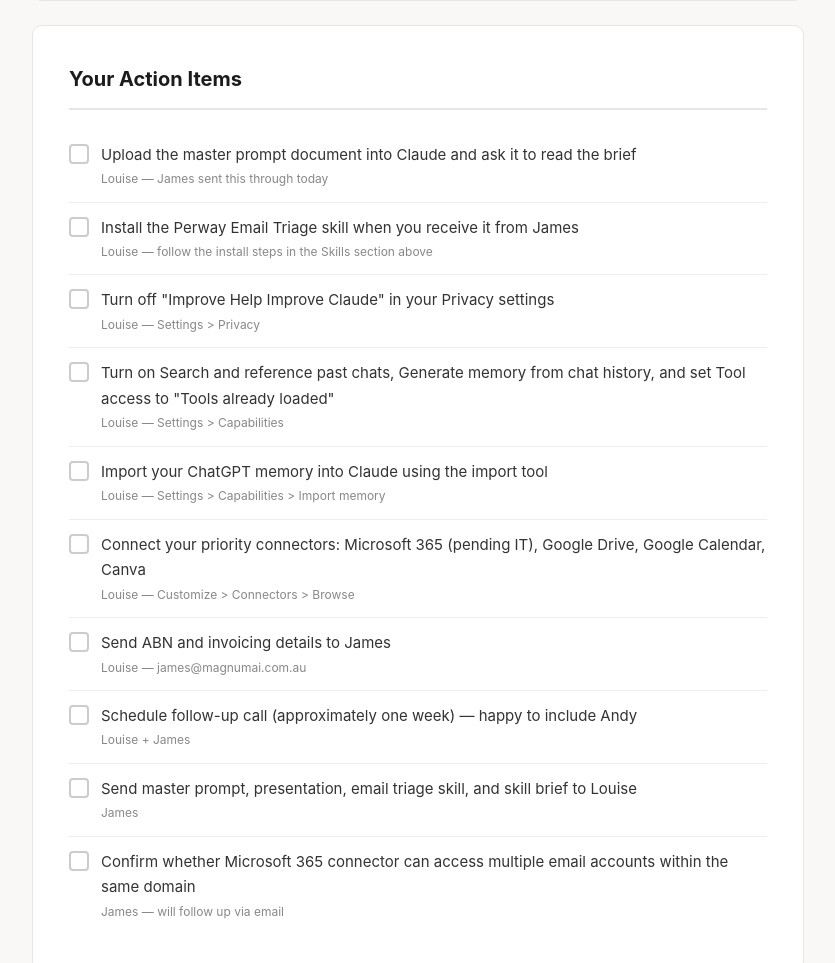
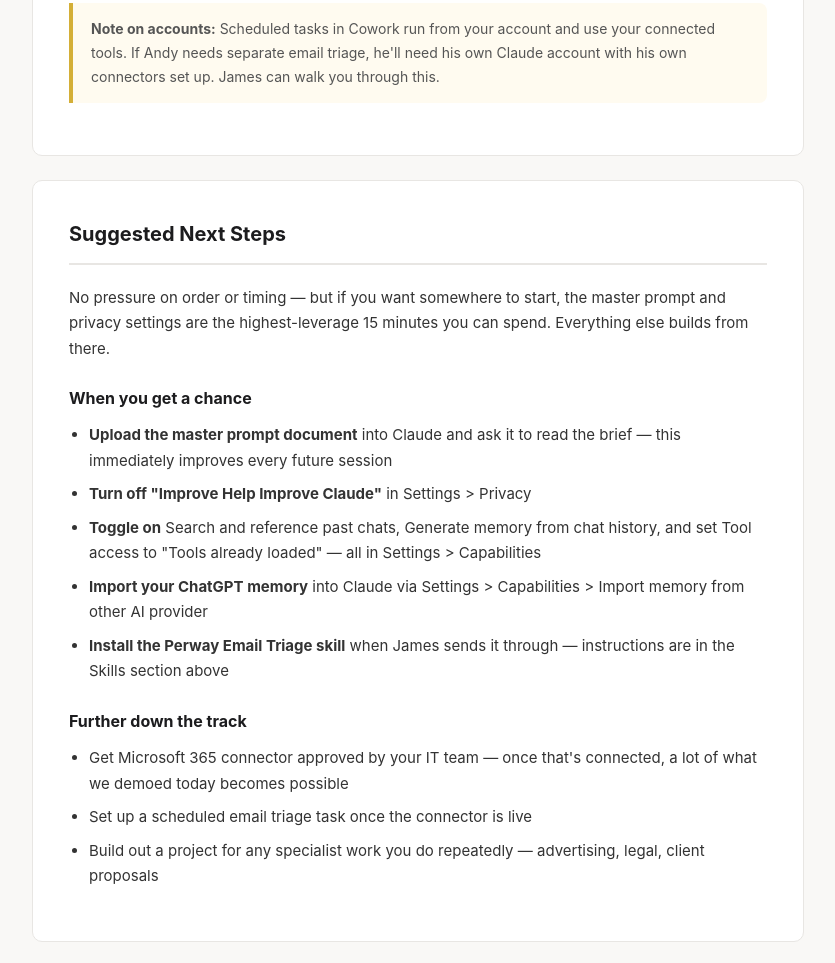
Before and after one commit to Webes77/magnum-guides, a plain HTML site: page clients/louise-kearns/2026-05-20-how-to-guide.html in a window 1280 px wide. Shown: the part 8508-9471 px from the top of the page, without its empty margins (222-1057 px from the left). Drawn offline with Linux system fonts and the light colour scheme.

Commit message:
Update guide — suggested next steps, connector commentary

```diff
--- a/clients/louise-kearns/2026-05-20-how-to-guide.html
+++ b/clients/louise-kearns/2026-05-20-how-to-guide.html
@@ -260,13 +260,10 @@
       <li>Claude cannot send emails directly — that requires a separate Make or Zapier automation (James can build this for you)</li>
     </ul>
 
-    <h3>Priority connectors to set up</h3>
-    <ul>
-      <li>Microsoft 365 (pending IT approval)</li>
-      <li>Google Calendar (if you use it)</li>
-      <li>Google Drive (if you use it)</li>
-      <li>Canva (if you use it for design)</li>
-    </ul>
+    <h3>Choosing your connectors</h3>
+    <p>Go through the connector list and only connect tools you actually use. There are hundreds available — most of them aren't relevant to you. A useful rule: if connecting it would save you a step you do daily, it earns its place.</p>
+    <p>A few worth knowing about: <strong>Microsoft 365</strong> gives Claude access to your emails, calendar, and files — the most useful one for a business like yours, but requires IT approval. <strong>Google Drive and Google Calendar</strong> are straightforward one-click connects if you use them. <strong>Canva</strong> lets Claude create and edit designs directly. <strong>Zapier and Make</strong> are for building automations — useful once you're comfortable with the basics, not essential on day one.</p>
+    <p>If you're unsure whether a connector is worth it, ask Claude: "I use [tool] for [task] — would connecting it actually help me?" It'll give you a straight answer.</p>
   </div>
 
   <!-- Scheduled Tasks -->
@@ -290,89 +287,26 @@
     </div>
   </div>
 
-  <!-- Action Items -->
+  <!-- Suggested Next Steps -->
   <div class="section">
-    <h2>Your Action Items</h2>
+    <h2>Suggested Next Steps</h2>
+    <p>No pressure on order or timing — but if you want somewhere to start, the master prompt and privacy settings are the highest-leverage 15 minutes you can spend. Everything else builds from there.</p>
 
-    <div class="action-item">
-      <div class="action-checkbox"></div>
-      <div>
-        <div class="action-label">Upload the master prompt document into Claude and ask it to read the brief</div>
-        <div class="action-who">Louise — James sent this through today</div>
-      </div>
-    </div>
+    <h3>When you get a chance</h3>
+    <ul>
+      <li><strong>Upload the master prompt document</strong> into Claude and ask it to read the brief — this immediately improves every future session</li>
+      <li><strong>Turn off "Improve Help Improve Claude"</strong> in Settings > Privacy</li>
+      <li><strong>Toggle on</strong> Search and reference past chats, Generate memory from chat history, and set Tool access to "Tools already loaded" — all in Settings > Capabilities</li>
+      <li><strong>Import your ChatGPT memory</strong> into Claude via Settings > Capabilities > Import memory from other AI provider</li>
+      <li><strong>Install the Perway Email Triage skill</strong> when James sends it through — instructions are in the Skills section above</li>
+    </ul>
 
-    <div class="action-item">
-      <div class="action-checkbox"></div>
-      <div>
-        <div class="action-label">Install the Perway Email Triage skill when you receive it from James</div>
-        <div class="action-who">Louise — follow the install steps in the Skills section above</div>
-      </div>
-    </div>
-
-    <div class="action-item">
-      <div class="action-checkbox"></div>
-      <div>
-        <div class="action-label">Turn off "Improve Help Improve Claude" in your Privacy settings</div>
-        <div class="action-who">Louise — Settings > Privacy</div>
-      </div>
-    </div>
-
-    <div class="action-item">
-      <div class="action-checkbox"></div>
-      <div>
-        <div class="action-label">Turn on Search and reference past chats, Generate memory from chat history, and set Tool access to "Tools already loaded"</div>
-        <div class="action-who">Louise — Settings > Capabilities</div>
-      </div>
-    </div>
-
-    <div class="action-item">
-      <div class="action-checkbox"></div>
-      <div>
-        <div class="action-label">Import your ChatGPT memory into Claude using the import tool</div>
-        <div class="action-who">Louise — Settings > Capabilities > Import memory</div>
-      </div>
-    </div>
-
-    <div class="action-item">
-      <div class="action-checkbox"></div>
-      <div>
-        <div class="action-label">Connect your priority connectors: Microsoft 365 (pending IT), Google Drive, Google Calendar, Canva</div>
-        <div class="action-who">Louise — Customize > Connectors > Browse</div>
-      </div>
-    </div>
-
-    <div class="action-item">
-      <div class="action-checkbox"></div>
-      <div>
-        <div class="action-label">Send ABN and invoicing details to James</div>
-        <div class="action-who">Louise — james@magnumai.com.au</div>
-      </div>
-    </div>
-
-    <div class="action-item">
-      <div class="action-checkbox"></div>
-      <div>
-        <div class="action-label">Schedule follow-up call (approximately one week) — happy to include Andy</div>
-        <div class="action-who">Louise + James</div>
-      </div>
-    </div>
-
-    <div class="action-item">
-      <div class="action-checkbox"></div>
-      <div>
-        <div class="action-label">Send master prompt, presentation, email triage skill, and skill brief to Louise</div>
-        <div class="action-who">James</div>
-      </div>
-    </div>
-
-    <div class="action-item">
-      <div class="action-checkbox"></div>
-      <div>
-        <div class="action-label">Confirm whether Microsoft 365 connector can access multiple email accounts within the same domain</div>
-        <div class="action-who">James — will follow up via email</div>
-      </div>
-    </div>
+    <h3>Further down the track</h3>
+    <ul>
+      <li>Get Microsoft 365 connector approved by your IT team — once that's connected, a lot of what we demoed today becomes possible</li>
+      <li>Set up a scheduled email triage task once the connector is live</li>
+      <li>Build out a project for any specialist work you do repeatedly — advertising, legal, client proposals</li>
+    </ul>
   </div>
 
   <!-- Open Questions -->
```
